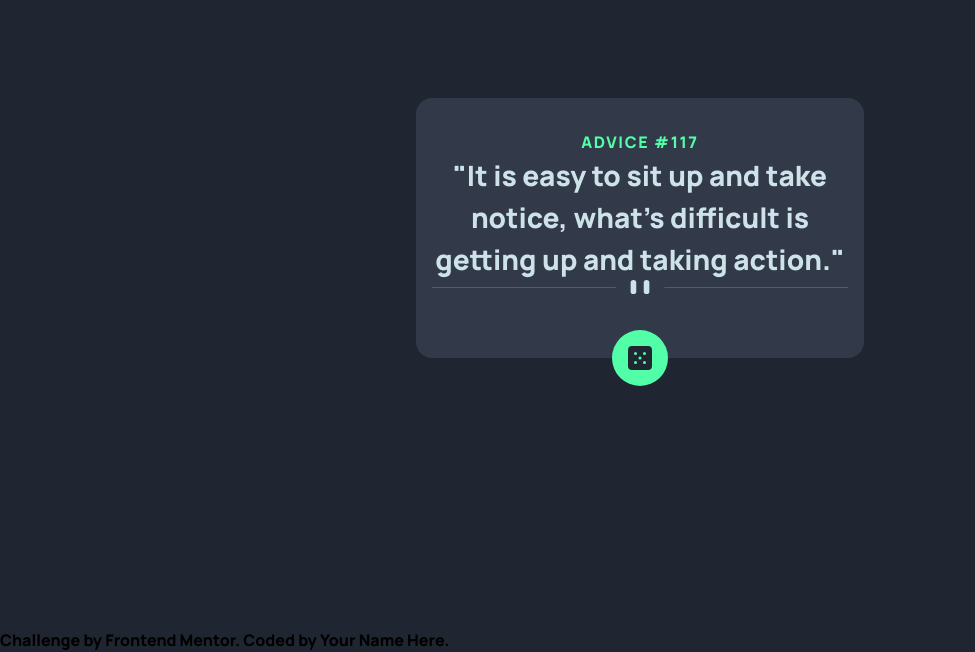
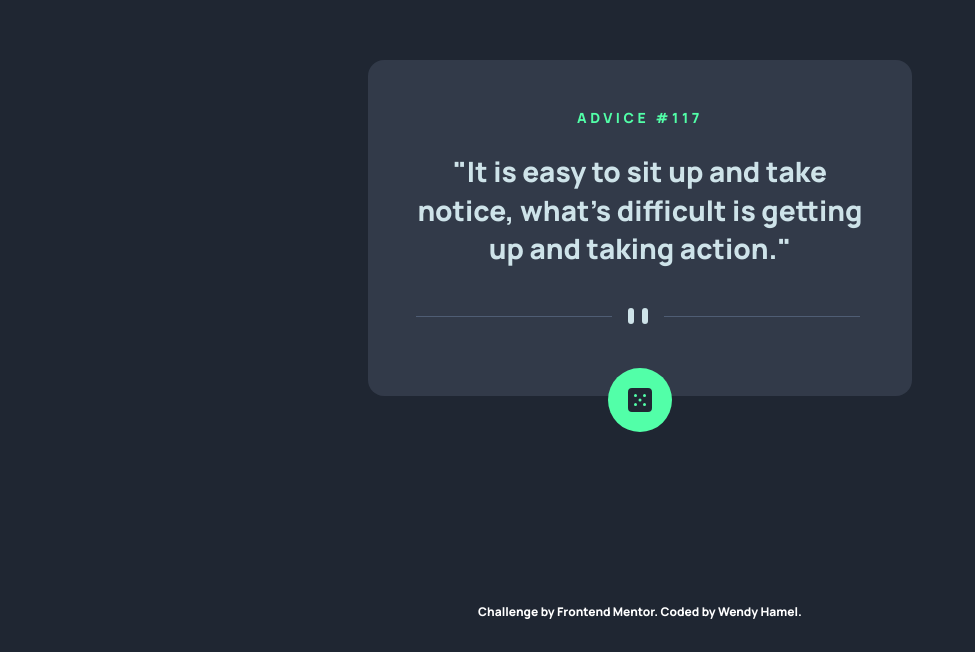
Before and after one commit to wendyhamel/FMAdviceGeneratorApp, a plain HTML site: page index.html in a window 1280 px wide. Shown: the part 172-824 px from the top of the page, without its empty margins (0-975 px from the left). After the commit the page ends 800 px from the top, so only its background shows below. Drawn offline with nearby package versions, Linux system fonts and the light colour scheme.

Commit message:
Design finished.

```diff
--- a/index.html
+++ b/index.html
@@ -25,21 +25,23 @@
 
 <main x-data="advice" class="h-screen grid place-items-center">
 
-  <div class="relative mx-4 max-w-sm rounded-2xl px-4 pt-8 pb-16 bg-blue-grayish-dark lg:max-w-md lg:mx-auto">
-    <h1 class="text-green-neon uppercase text-center tracking-widest">Advice #117 <span x-text="advice.id"></span></h1>
-    <p class="text-cyan-light text-large text-center">"It is easy to sit up and take notice, what's difficult is getting up and taking action."</p>
-    <img class="lg:hidden" src="images/pattern-divider-mobile.svg" alt="divider">
-    <img class="hidden lg:block" src="images/pattern-divider-desktop.svg" alt="divider">
-    <div class="absolute -bottom-7 inset-x-0 flex justify-center">
-      <button class="bg-green-neon rounded-full p-4" @click="randomAdvice()"><img src="images/icon-dice.svg" alt="pick advice"></button>
+  <div class="max-w-sm lg:max-w-xl lg:px-4">
+    <div class="relative mx-4 rounded-2xl px-6 pt-10 pb-16 bg-blue-grayish-dark lg:mx-auto lg:px-12 lg:pt-12 lg:pb-[72px]">
+      <h1 class="text-green-neon uppercase text-center tracking-[0.2em] text-xs pb-4 lg:text-sm lg:tracking-[0.25em] lg:pb-6">Advice #117 <span x-text="advice.id"></span></h1>
+      <p class="text-cyan-light text-[24px] leading-snug text-center pb-6 lg:text-[28px] lg:pb-10">"It is easy to sit up and take notice, what's difficult is getting up and taking action."</p>
+      <img class="lg:hidden" src="images/pattern-divider-mobile.svg" alt="divider">
+      <img class="hidden lg:block" src="images/pattern-divider-desktop.svg" alt="divider">
+      <div class="absolute -bottom-8 inset-x-0 flex justify-center lg:-bottom-9">
+        <button class="bg-green-neon rounded-full p-5 lg:hover:shadow-around lg:hover:shadow-green-neon ease-in-out duration-300" @click="randomAdvice()"><img src="images/icon-dice.svg" alt="pick advice"></button>
+      </div>
     </div>
   </div>
 </main>
 
-  <div class="attribution">
-    Challenge by <a href="https://www.frontendmentor.io?ref=challenge" target="_blank">Frontend Mentor</a>.
-    Coded by <a href="#">Your Name Here</a>.
-  </div>
+  <footer class="fixed bottom-0 inset-x-0 pb-2 text-center text-white text-xs mx-auto">
+    Challenge by <a class="text-white hover:underline hover:underline ease-in-out duration-150" href="https://www.frontendmentor.io/challenges/advice-generator-app-QdUG-13db" target="_blank">Frontend Mentor</a>.
+    Coded by <a class="text-white hover:underline hover:underline ease-in-out duration-150" href="https://www.frontendmentor.io/profile/wendyhamel" target="_blank">Wendy Hamel</a>.
+  </footer>
   <script src="src/advice.js"></script>
 </body>
 </html>
--- a/src/tailwind.config.js
+++ b/src/tailwind.config.js
@@ -4,8 +4,8 @@ tailwind.config = {
             'sans': ['Manrope', 'sans-serif']
         },
         extend: {
-            fontSize: {
-              'large': '28px'
+            boxShadow: {
+                'around': '0 0 30px 2px rgba(0, 0, 0, 0.2)',
             },
             colors: {
                 'cyan-light': 'hsl(193, 38%, 86%)',
```
